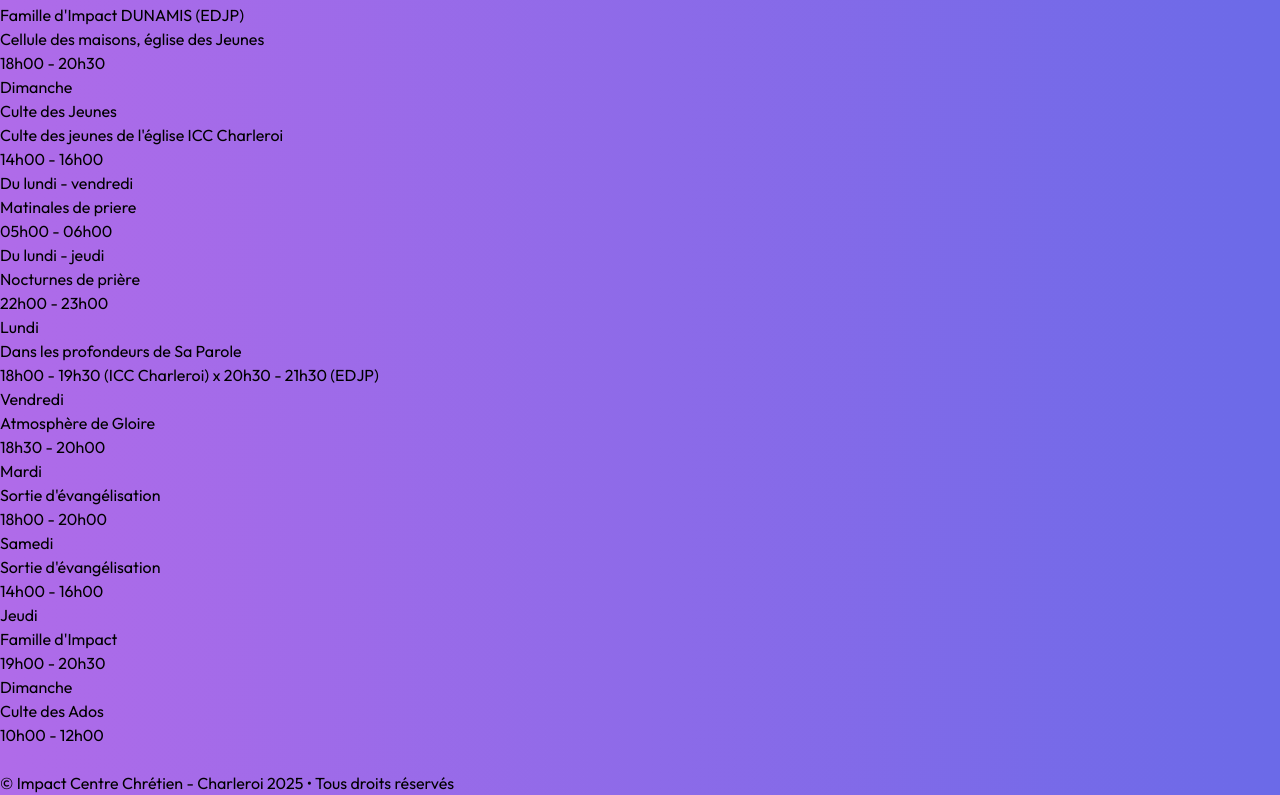
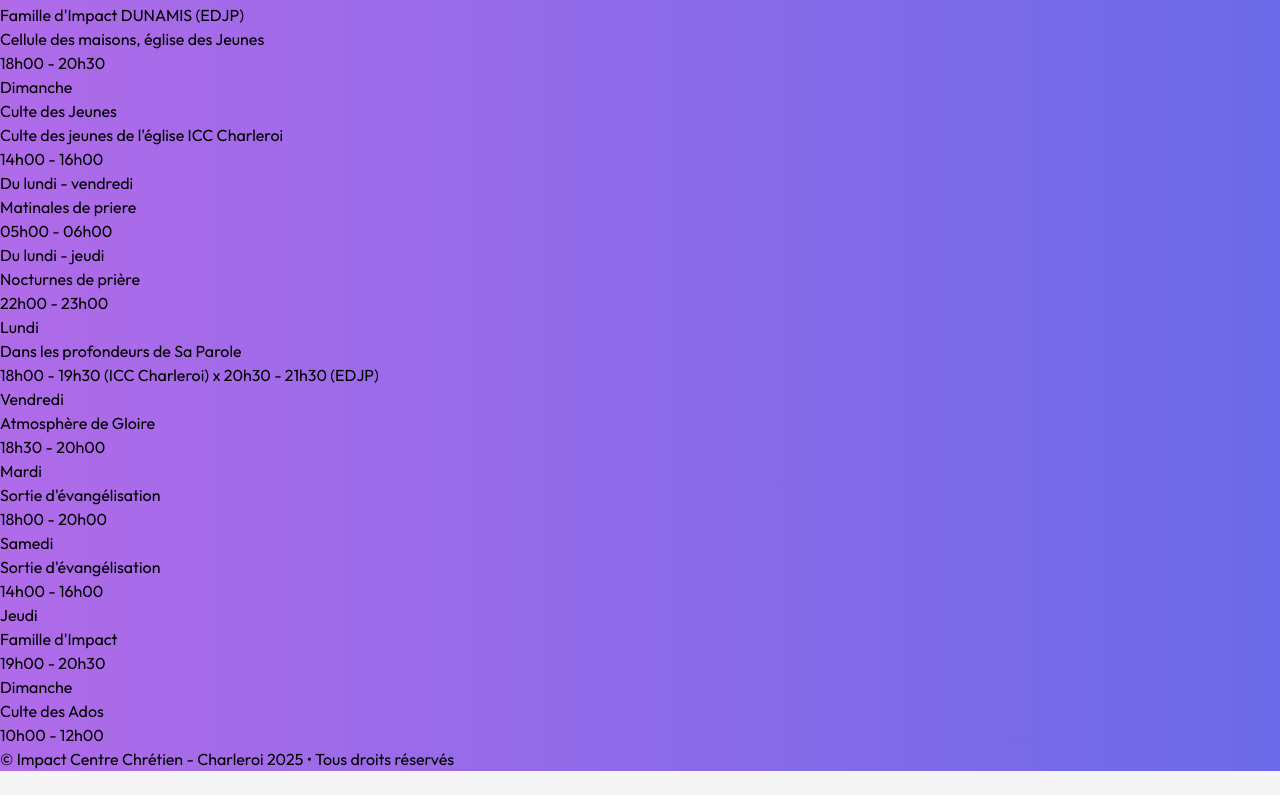
Before and after one commit to Amrampro/icc_welcome, a React (Vite) app: page /planning in a window 1280 px wide. Shown: the part 277-1072 px from the top of the page. After the commit the page ends 1048 px from the top, so only its background shows below. Built offline with nearby package versions, Linux system fonts and the light colour scheme.

Commit message:
planning

```diff
--- a/src/assets/others/planningData.js
+++ b/src/assets/others/planningData.js
@@ -83,11 +83,4 @@
         desciption: "Culte des Ados (ICC Charleroi)",
         time: "10h00 - 12h00",
       },
-      {
-        id: 13,
-        date: "",
-        title: "",
-        desciption: "",
-        time: "",
-      },
 ];
```
